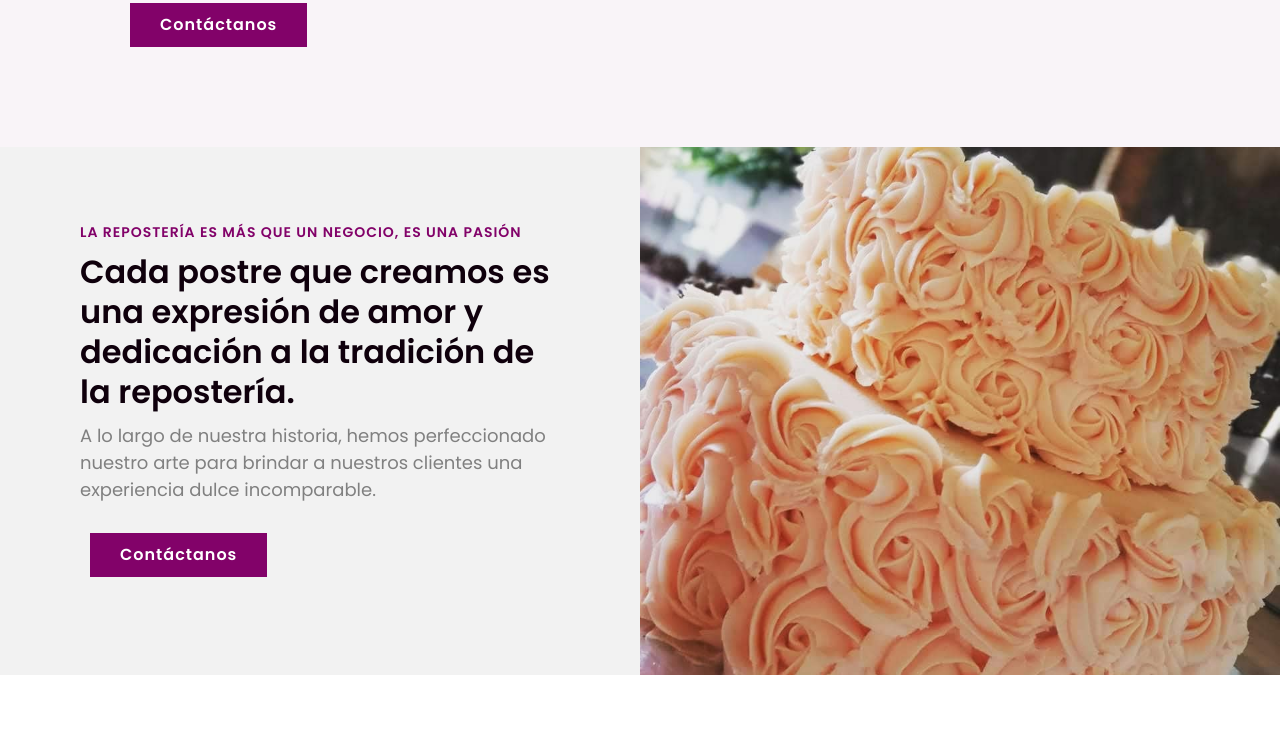
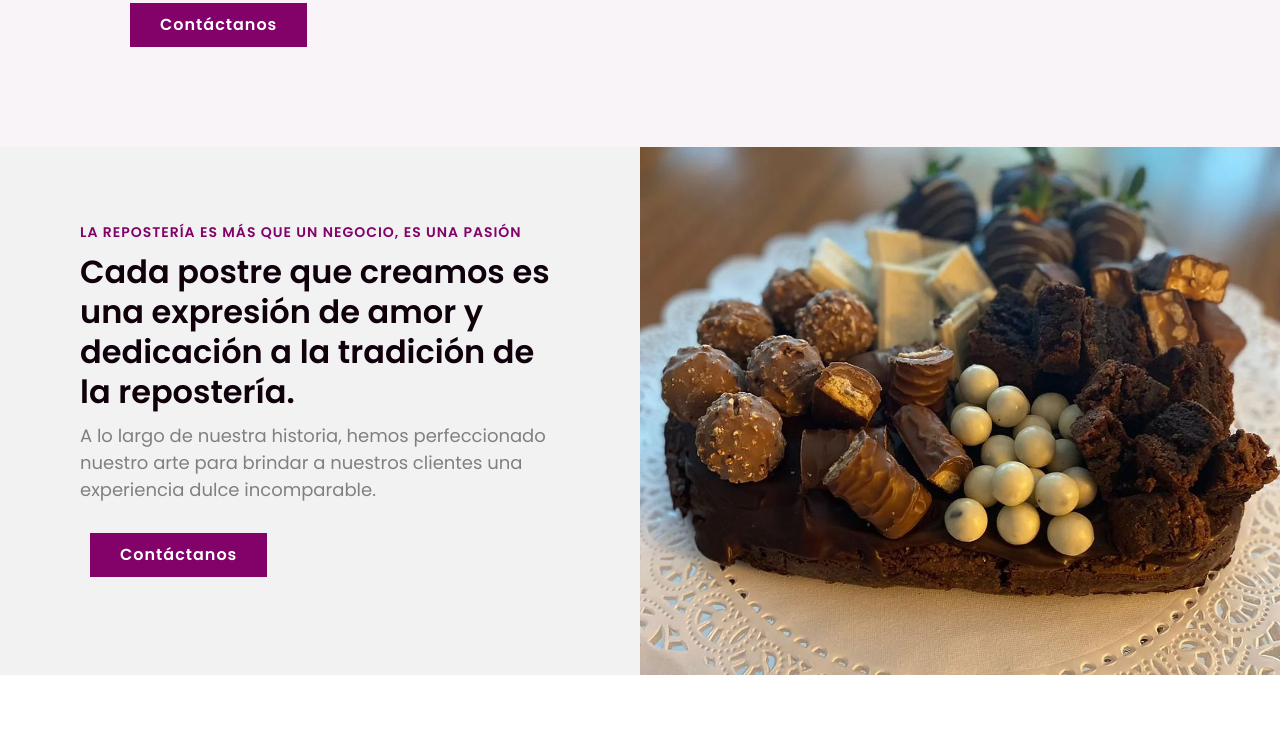
Before and after one commit to jonpapayon/klaus, a plain HTML site: page index.html in a window 1280 px wide. Shown: the part 2476-3228 px from the top of the page. Drawn offline with Linux system fonts and the light colour scheme; grey boxes are pictures that could not be loaded.

```diff
--- a/index.html
+++ b/index.html
@@ -121,7 +121,7 @@
                 <a href="#contact">Contáctanos</a>
             </div>
             <div class="info__img-container">
-                <img src="./images/pastel-zanahoria.jpeg" alt="">
+                <img src="./images/chocolates.webp" alt="">
             </div>
         </section>
 
```
